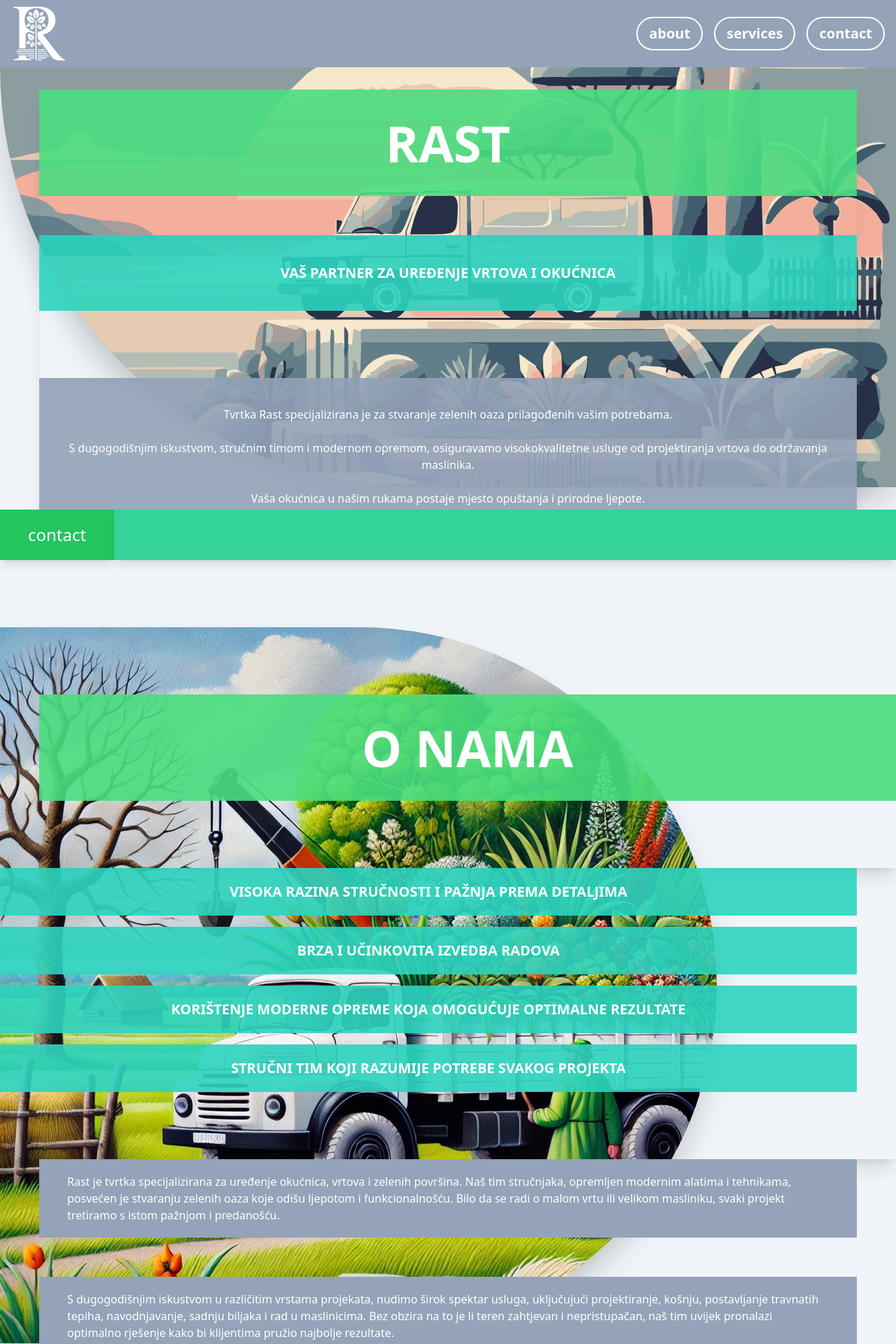
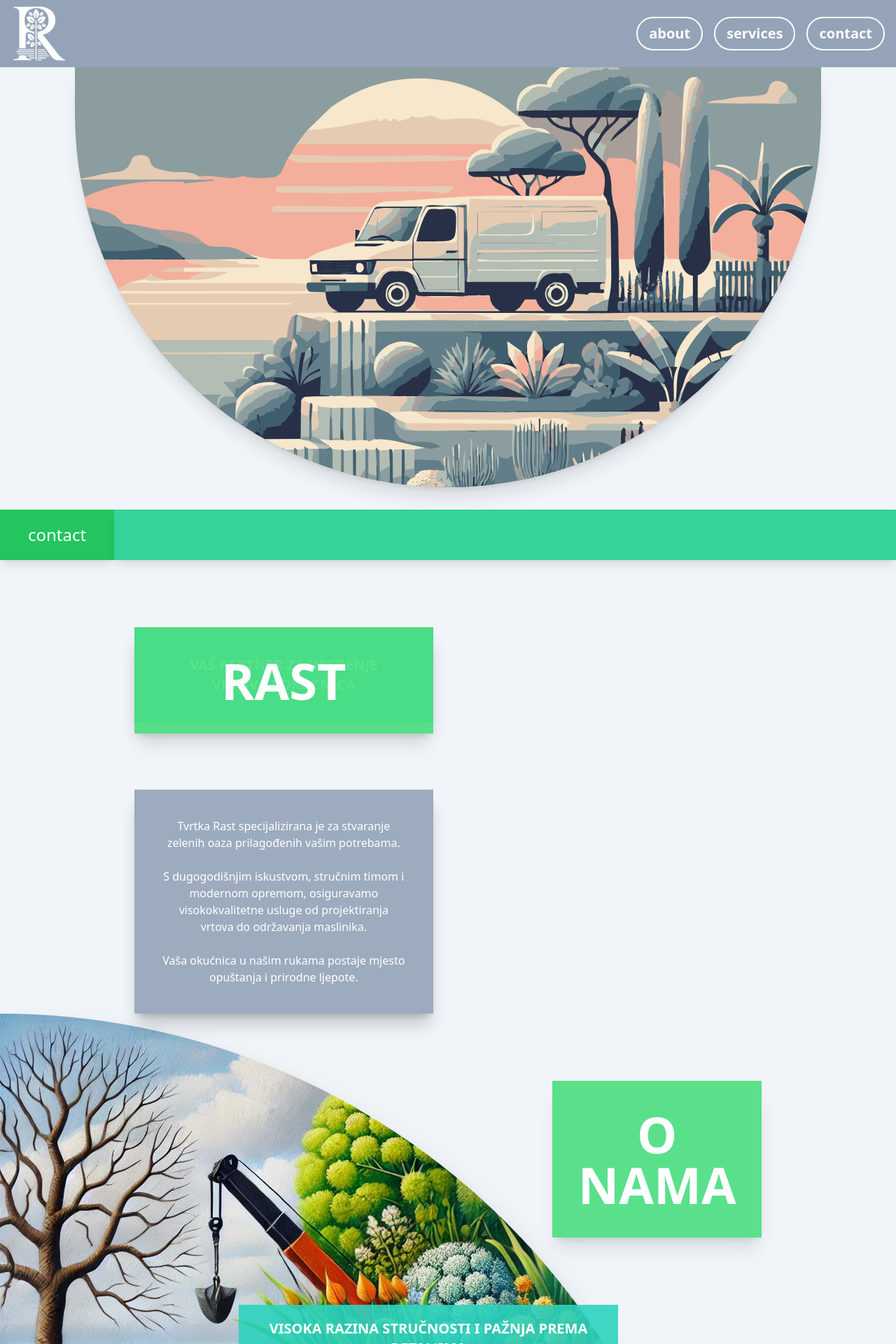
Before and after one commit to F00sh/rast, a Nuxt app: page / in a window 1280 px wide. Shown: the top 1920 px of the page at 70% size. Built offline with nearby package versions, Linux system fonts and the light colour scheme.

Commit message:
ne radi relative absolute

```diff
--- a/components/About.vue
+++ b/components/About.vue
@@ -1,41 +1,45 @@
 <template>
   <div class="w-full min-h-screen">
     <div class="absolute -z-10 flex flex-col">
-        <img src="/img/about_img.jpg" alt="about" class="w-full h-1/2 object-cover rounded-r-full shadow-2xl">
-        <img src="/img/about_img.jpg" alt="about2" class="w-full h-1/2 object-cover rounded-l-full shadow-2xl">
-        <img src="/img/about_img.jpg" alt="about" class="w-full h-1/2 object-cover rounded-r-full shadow-2xl">
+        <img src="/img/about_img.jpg" alt="about" class="w-full h-1/2 object-cover rounded-tr-full shadow-2xl">
+        <img src="/img/about_img.jpg" alt="about2" class="w-full h-1/2 object-cover shadow-2xl">
+        <img src="/img/about_img.jpg" alt="about" class="w-full h-1/2 object-cover rounded-bl-full shadow-2xl">
     </div>
 
     <div class="flex flex-col
+                items-center
+                justify-center
                 w-full h-full
-                pt-24">
+                pt-24
+                lg:px-48">
 
-                <div class="w-full
-                h-max
+        <div class="w-full h-max
                     flex flex-col
+                    right-0
                     justify-center
-                items-center
-                shadow-xl
-                pb-24 pl-14">
+                    items-center lg:items-end
+                    pb-24 pl-14 lg:pl-0">
 
-      <h1 class="bg-green-400
+            <h1 class=" bg-green-400
+
                         bg-opacity-90
-                  w-full
+                        w-full lg:w-1/3
                         text-7xl
                         uppercase
                         font-black
                         text-white
                         text-center
-                  py-10">
+                        py-10
+                        shadow-xl">
 
                   o nama
             </h1>
         </div>
-        <div class="w-full h-max
+        <div class="w-full h-max lg:w-2/3
                     flex flex-col
                     justify-center
-                    items-center
-                    shadow-xl
+                    items-center lg:justify-end
+
                     pb-24 pr-14">
 
             <h2 class="bg-teal-400
@@ -90,7 +94,10 @@
                 Stručni tim koji razumije potrebe svakog projekta
             </h2>
         </div>
-        <div class="px-14">
+        <div class="flex
+                    flex-col
+                    lg:flex-row
+                    ">
 
             <h2 class="text-md
                        text-white
--- a/components/Header.vue
+++ b/components/Header.vue
@@ -1,23 +1,35 @@
 <template>
-  <div class="w-full h-screen flex items-start">
-    <img src="/img/header_img.svg" alt="header" class="w-full h-3/4 object-cover rounded-bl-full shadow-2xl">
+  <div class="relative
+              -z-50
+              w-full
+              h-screen
+              flex
+              items-start
+              lg:justify-center">
+
+    <img src="/img/header_img.svg" alt="header" class="absolute
+                                                       w-full h-3/4 lg:w-10/12
+                                                       object-cover
+                                                       rounded-bl-full lg:rounded-b-full
+                                                       shadow-xl">
+
   </div>
-  <div class="absolute
+  <div class="lg:relative
               top-0
               bg-opacity-80
-              w-full
+              w-full lg:w-1/3
               h-full
               flex-col
-              justify-center
+              justify-start
               items-center
-              pt-32 px-14">
+              px-14 lg:px-0 lg:mx-48">
 
-    <div class="w-full
+    <div class="lg:absolute
+                w-full
                 h-max
                 flex flex-col
                 justify-center
                 items-center
-                shadow-xl
                 pb-14">
 
       <h1 class="bg-green-400
@@ -28,7 +40,8 @@
                   font-black
                   text-white
                   text-center
-                  py-10">
+                  py-10
+                  shadow-xl">
 
                   rast
         </h1>
@@ -37,7 +50,6 @@
                 flex flex-col
                 justify-center
                 items-center
-                shadow-xl
                 pb-24">
 
       <h2 class="bg-teal-400
@@ -48,7 +60,8 @@
                   font-bold
                   text-white
                   text-center
-                  py-10 px-10">
+                  py-10 px-10
+                  shadow-xl">
 
                   Vaš partner za uređenje vrtova i okućnica
         </h2>
@@ -66,7 +79,8 @@
                   font-medium
                   text-white
                   text-center
-                  py-10 px-10">
+                  py-10 px-10
+                  shadow-xl">
         Tvrtka Rast specijalizirana je za stvaranje zelenih oaza prilagođenih vašim potrebama.<br/><br/> S dugogodišnjim iskustvom, stručnim timom i modernom opremom, osiguravamo visokokvalitetne usluge od projektiranja vrtova do održavanja maslinika.<br/><br/> Vaša okućnica u našim rukama postaje mjesto opuštanja i prirodne ljepote.
       </h3>
     </div>
```
Lines whose indentation alone changed are shown as unchanged.
